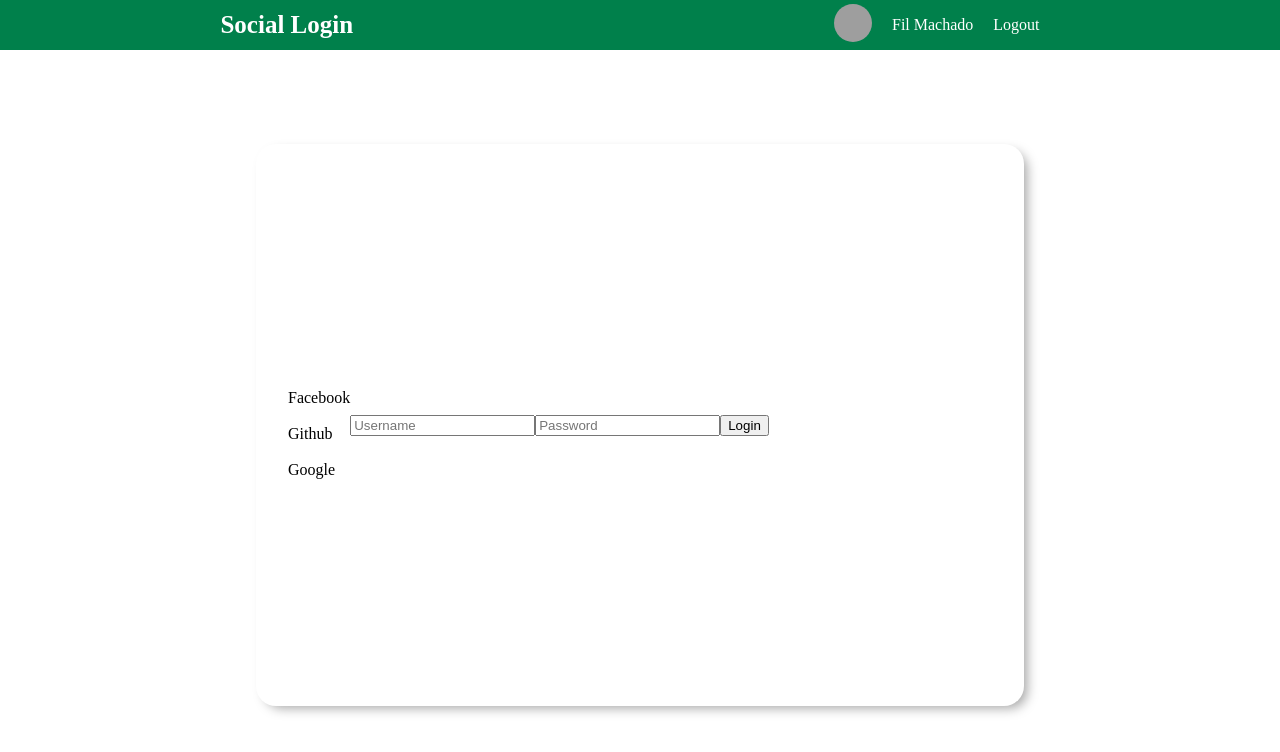
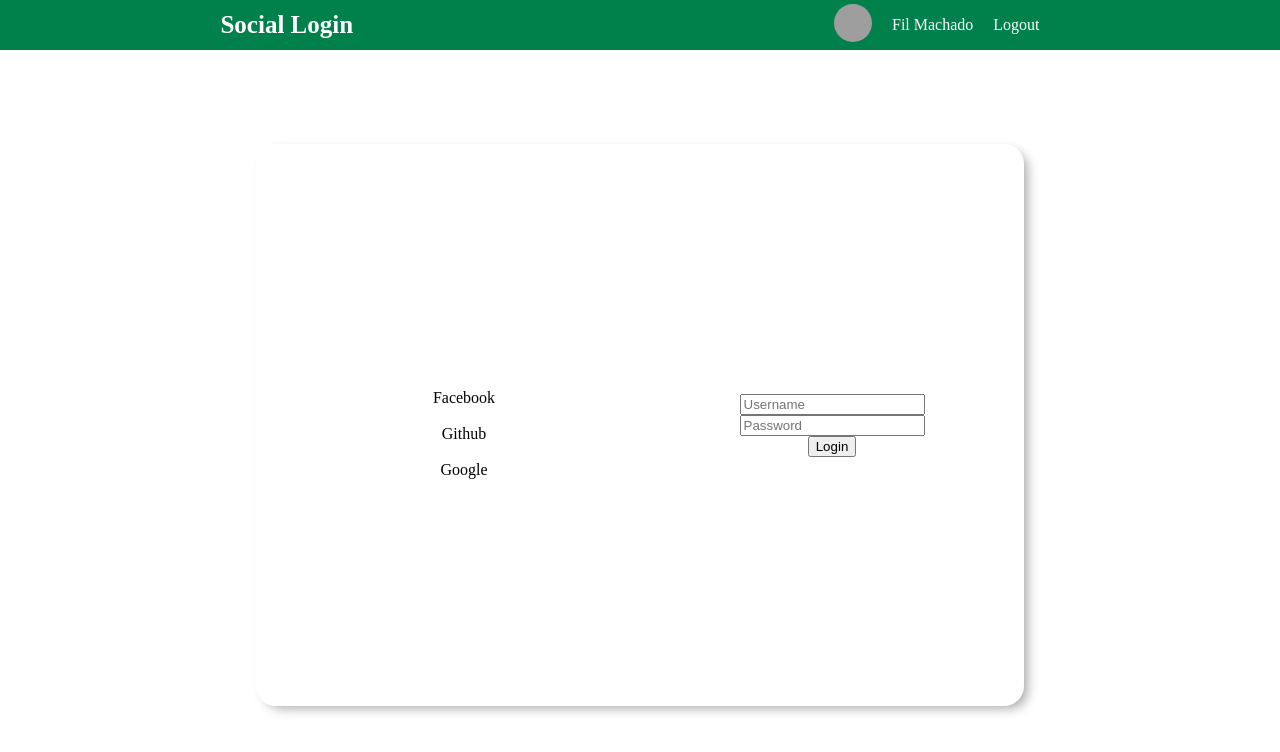
Before and after one commit to FilipiMachado/react-social-login, a React (Create React App) app: page / in a window 1280 px wide. Shown: the top 752 px of the page. Built offline with nearby package versions, Linux system fonts and the light colour scheme; grey boxes are pictures that could not be loaded.

Commit message:
styling login page

```diff
--- a/src/App.css
+++ b/src/App.css
@@ -129,7 +129,11 @@ body {
 }
 
 /* Left Login Page */
-.left {
+.left, .right {
+  flex: 1;
+  display: flex;
+  flex-direction: column;
+  align-items: center;
 }
 
 .login-button facebook {
```
